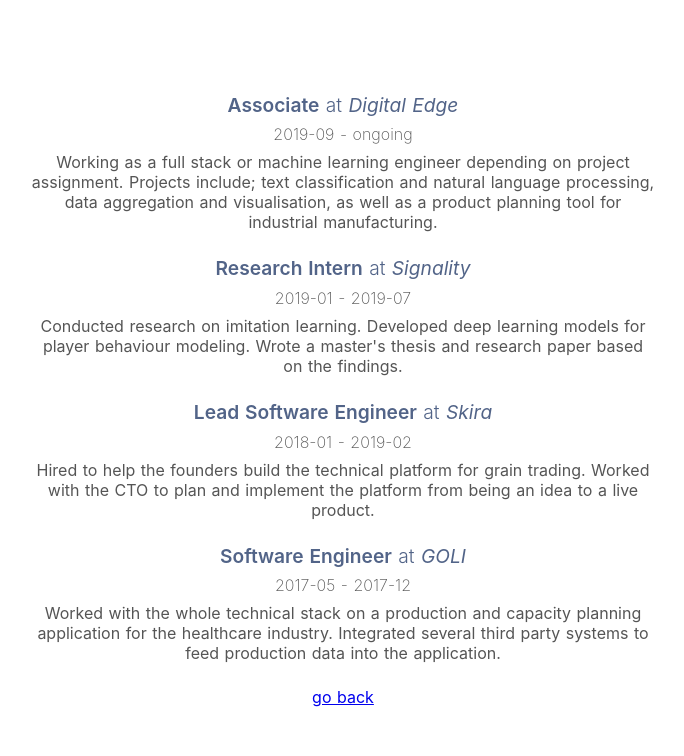
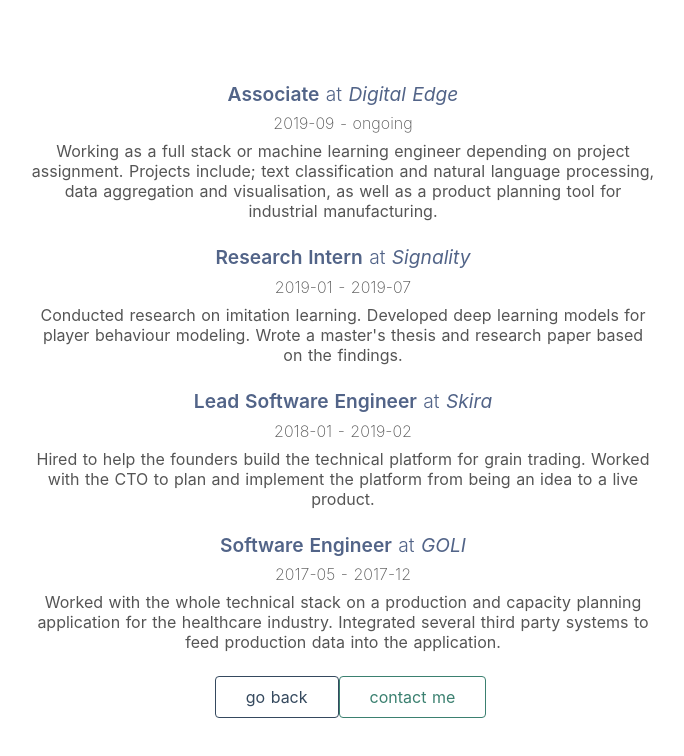
Before and after one commit to perlindstroem/portfolio, a Nuxt app: page /experience in a window 1280 px wide. Shown: the top 756 px of the page, without its empty margins (297-981 px from the left). Built offline with nearby package versions, Linux system fonts and the light colour scheme.

Commit message:
update buttons

```diff
--- a/pages/experience.vue
+++ b/pages/experience.vue
@@ -6,9 +6,20 @@
         :key="exp.title"
         :experience="exp"
       />
-      <nuxt-link to="/">
-        go back
-      </nuxt-link>
+      <div class="links">
+        <nuxt-link
+          to="/"
+          class="button--grey"
+        >
+          go back
+        </nuxt-link>
+        <nuxt-link
+          to="/contact"
+          class="button--green"
+        >
+          contact me
+        </nuxt-link>
+      </div>
     </div>
   </div>
 </template>
--- a/pages/index.vue
+++ b/pages/index.vue
@@ -23,7 +23,7 @@
         </nuxt-link>
         <nuxt-link
           to="/contact"
-          class="button--grey"
+          class="button--green"
         >
           contact me
         </nuxt-link>
```
